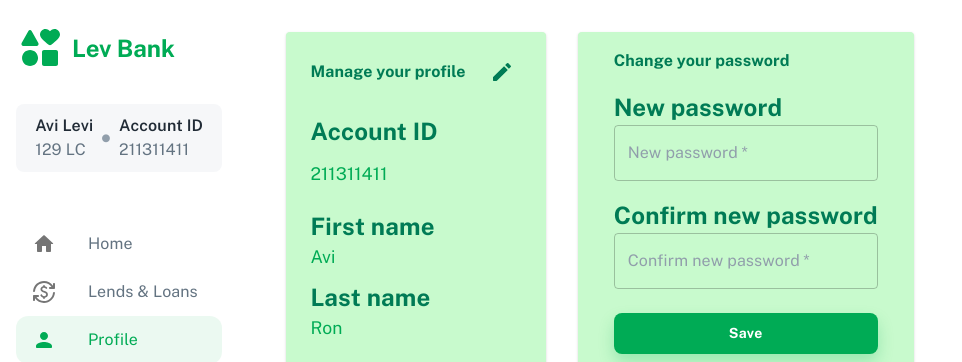
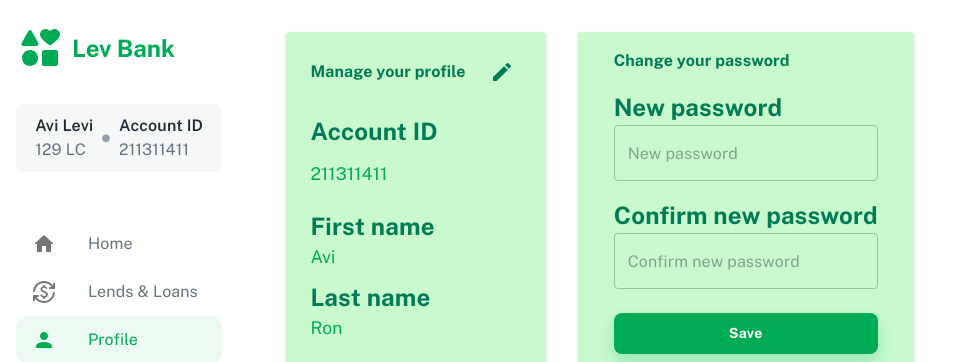
Before and after one commit to PCOffline/LevBank-frontend, a React (Create React App) app: page /profile in a window 1280 px wide. Shown: the top 362 px of the page, without its empty margins (0-962 px from the left). Built offline with nearby package versions, Linux system fonts and the light colour scheme.

Commit message:
feat(InfoCard): add displayLabel

```diff
--- a/src/components/common/SignInput.js
+++ b/src/components/common/SignInput.js
@@ -22,7 +22,8 @@ export default function SignInput(props) {
     required,
     showError,
     customValidation,
-    setIsValid
+    setIsValid,
+    displayLabel,
   } = props;
 
   const validateName = (name) => /^[a-zA-Z0-9_\.]{4,}$/.test(name);
@@ -67,7 +68,7 @@ export default function SignInput(props) {
   return (
     <div>
       <StyledInput
-        label={label}
+        label={(displayLabel ?? true) ? label : undefined}
         value={value}
         onChange={(event) => setValue(event.target.value)}
         error={showError && !validate().valid}
```
